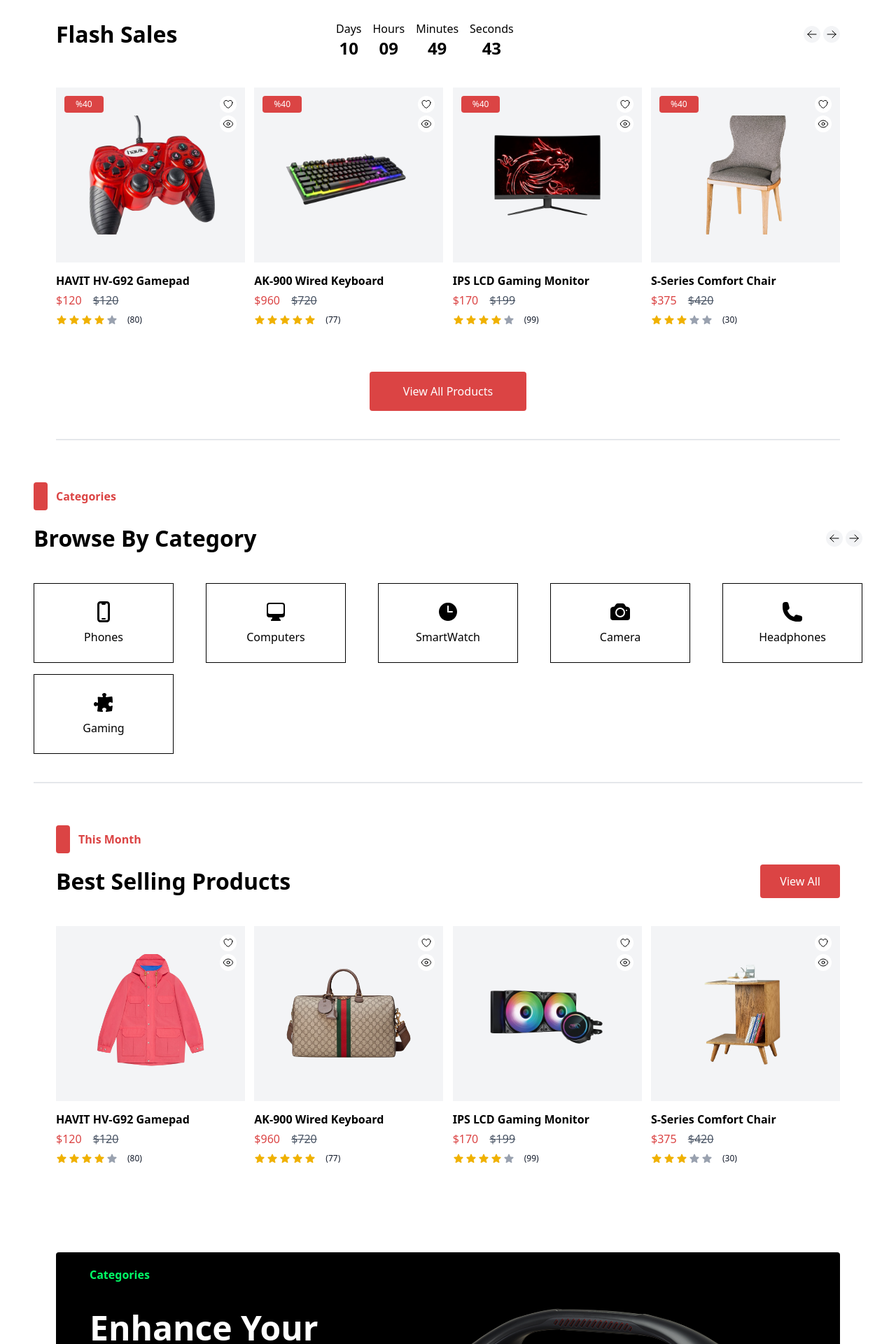
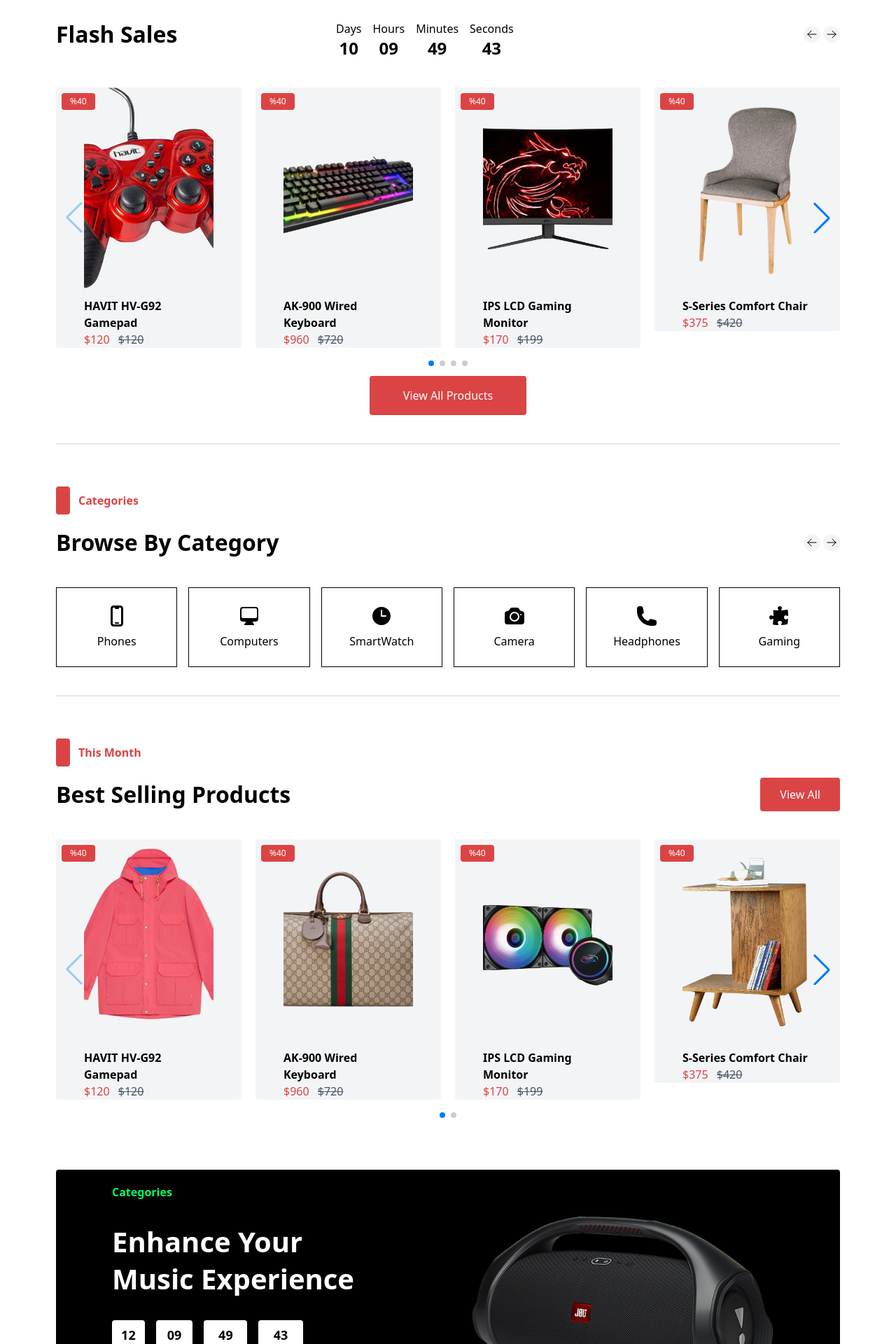
Before and after one commit to SamehDheir/GSG-project-01-react, a React (Vite) app: page / in a window 1280 px wide. Shown: the part 660-2580 px from the top of the page at 70% size. Built offline with nearby package versions, Linux system fonts and the light colour scheme.

Commit message:
update responsive in mobile

```diff
--- a/package.json
+++ b/package.json
@@ -15,6 +15,7 @@
     "react": "^19.1.1",
     "react-countdown": "^2.3.6",
     "react-dom": "^19.1.1",
+    "swiper": "^12.0.2",
     "tailwindcss": "^4.1.13"
   },
   "devDependencies": {
--- a/src/components/Categories.jsx
+++ b/src/components/Categories.jsx
@@ -18,7 +18,7 @@ export default function Categories() {
   ];
 
   return (
-    <div className="px-12 my-15">
+    <div className="px-5 sm:px-20 my-15">
       <div className="flex items-center gap-3 mb-4">
         <span className="inline-block  w-[20px] h-[40px] rounded bg-primary"></span>
         <h5 className="text-primary text-sm font-bold text-[16px]">
@@ -68,7 +68,7 @@ export default function Categories() {
           return (
             <div
               key={idx}
-              className="group flex flex-col items-center border p-6 md:w-50 w-full cursor-pointer
+              className="group flex flex-col flex-1 items-center border p-6 md:w-50 w-full cursor-pointer
 
                          hover:bg-primary hover:text-white transition-colors duration-300"
             >
--- a/src/components/OfferDay.jsx
+++ b/src/components/OfferDay.jsx
@@ -1,3 +1,9 @@
+import { Swiper, SwiperSlide } from "swiper/react";
+import "swiper/css";
+import "swiper/css/navigation";
+import "swiper/css/pagination";
+import { Navigation, Pagination } from "swiper/modules";
+
 import Countdown from "react-countdown";
 import Gamepad from "../assets/products/joystik.png";
 import KeyBoard from "../assets/products/keyboard.png";
@@ -41,22 +47,49 @@ export default function OfferDay() {
       countEvaluation: 30,
       image: Chair,
     },
+    {
+      id: 5,
+      name: "S-Series Comfort Chair ",
+      price: 375,
+      discount: 420,
+      evaluation: 3,
+      countEvaluation: 30,
+      image: Chair,
+    },
+    {
+      id: 6,
+      name: "S-Series Comfort Chair ",
+      price: 375,
+      discount: 420,
+      evaluation: 3,
+      countEvaluation: 30,
+      image: Chair,
+    },
+    {
+      id: 7,
+      name: "S-Series Comfort Chair ",
+      price: 375,
+      discount: 420,
+      evaluation: 3,
+      countEvaluation: 30,
+      image: Chair,
+    },
   ];
 
   const targetDate = new Date("2025-10-16T00:00:00");
 
   return (
-    <div className="px-20 my-15">
+    <div className="px-5 sm:px-20 my-15">
       <div className="flex items-center gap-3 mb-4">
         <span className="inline-block  w-[20px] h-[40px] rounded bg-primary"></span>
         <h5 className="text-primary text-sm font-bold text-[16px]">Today’s</h5>
       </div>
-      <div className="flex justify-between items-baseline">
+      <div className="flex justify-between items-center">
         <div className="flex flex-wrap items-center justify-between md:w-[455px] lg:w-[600px]">
           <h2 className="font-semibold md:text-[32px] text-[28px]">
             Flash Sales
           </h2>
-          <div className="w-50">
+          <div className="w-[60%] sm:w-50">
             <Countdown
               date={targetDate}
               renderer={({ days, hours, minutes, seconds }) => (
@@ -130,99 +163,42 @@ export default function OfferDay() {
           </svg>
         </div>
       </div>
-
-      <div className="flex flex-wrap justify-center sm:justify-between item-center mt-10 text-[16px] text-base/7">
+      <Swiper
+        modules={[Navigation, Pagination]}
+        spaceBetween={20}
+        navigation
+        pagination={{ clickable: true }}
+        breakpoints={{
+          320: { slidesPerView: 1 },
+          640: { slidesPerView: 2 },
+          1024: { slidesPerView: 4 },
+        }}
+      >
         {products.map((product) => (
-          <div key={product.id} className="mb-15">
-            <div className="relative hover:scale-110 transition-transform duration-300 cursor-pointer bg-gray-100 p-10 w-80 h-80 md:w-[270px] md:h-[250px] mb-3">
+          <SwiperSlide key={product.id}>
+            <div className="relative my-10 bg-gray-100 px-4 sm:px-10 rounded overflow-hidden group">
               <img
                 src={product.image}
                 alt={product.name}
-                className="w-full h-full object-cover rounded"
+                className="w-full h-40 sm:h-56 md:h-60 lg:h-72 object-cover rounded mb-3 transition-transform duration-500 ease-in-out group-hover:scale-110"
               />
-              <span className="bg-primary text-white text-xs px-4 py-1 rounded absolute top-3 left-3">
+
+              <span className="bg-primary text-white text-xs px-3 py-1 rounded absolute top-2 left-2">
                 %40
               </span>
-              <svg
-                xmlns="http://www.w3.org/2000/svg"
-                fill="none"
-                viewBox="0 0 24 24"
-                strokeWidth={1.5}
-                stroke="currentColor"
-                className="size-6 bg-white rounded-full hover:bg-primary hover:text-white duration-300 cursor-pointer p-1 absolute top-3 right-3"
-              >
-                <path
-                  strokeLinecap="round"
-                  strokeLinejoin="round"
-                  d="M21 8.25c0-2.485-2.099-4.5-4.688-4.5-1.935 0-3.597 1.126-4.312 2.733-.715-1.607-2.377-2.733-4.313-2.733C5.1 3.75 3 5.765 3 8.25c0 7.22 9 12 9 12s9-4.78 9-12Z"
-                />
-              </svg>
-              <svg
-                xmlns="http://www.w3.org/2000/svg"
-                fill="none"
-                viewBox="0 0 24 24"
-                strokeWidth={1.5}
-                stroke="currentColor"
-                className="size-6 bg-white rounded-full  hover:bg-primary hover:text-white duration-300 cursor-pointer p-1 absolute top-10 right-3"
-              >
-                <path
-                  strokeLinecap="round"
-                  strokeLinejoin="round"
-                  d="M2.036 12.322a1.012 1.012 0 0 1 0-.639C3.423 7.51 7.36 4.5 12 4.5c4.638 0 8.573 3.007 9.963 7.178.07.207.07.431 0 .639C20.577 16.49 16.64 19.5 12 19.5c-4.638 0-8.573-3.007-9.963-7.178Z"
-                />
-                <path
-                  strokeLinecap="round"
-                  strokeLinejoin="round"
-                  d="M15 12a3 3 0 1 1-6 0 3 3 0 0 1 6 0Z"
-                />
-              </svg>
-            </div>
+
               <h2 className="font-bold">{product.name}</h2>
               <h5 className="text-primary">
                 ${product.price}{" "}
-              <span className="line-through text-gray-600 ml-3">
+                <span className="line-through text-gray-600 ml-2">
                   ${product.discount}
                 </span>
               </h5>
-            <div className="flex gap-0.5 items-center">
-              {Array.from({ length: 5 }, (_, i) =>
-                i < product.evaluation ? (
-                  <svg
-                    key={i}
-                    xmlns="http://www.w3.org/2000/svg"
-                    viewBox="0 0 24 24"
-                    fill="currentColor"
-                    className="size-4 text-yellow-500"
-                  >
-                    <path
-                      fillRule="evenodd"
-                      d="M10.788 3.21c.448-1.077 1.976-1.077 2.424 0l2.082 5.006 5.404.434c1.164.093 1.636 1.545.749 2.305l-4.117 3.527 1.257 5.273c.271 1.136-.964 2.033-1.96 1.425L12 18.354 7.373 21.18c-.996.608-2.231-.29-1.96-1.425l1.257-5.273-4.117-3.527c-.887-.76-.415-2.212.749-2.305l5.404-.434 2.082-5.005Z"
-                      clipRule="evenodd"
-                    />
-                  </svg>
-                ) : (
-                  <svg
-                    key={i}
-                    xmlns="http://www.w3.org/2000/svg"
-                    viewBox="0 0 24 24"
-                    fill="currentColor"
-                    className="size-4 text-gray-400"
-                  >
-                    <path
-                      fillRule="evenodd"
-                      d="M10.788 3.21c.448-1.077 1.976-1.077 2.424 0l2.082 5.006 5.404.434c1.164.093 1.636 1.545.749 2.305l-4.117 3.527 1.257 5.273c.271 1.136-.964 2.033-1.96 1.425L12 18.354 7.373 21.18c-.996.608-2.231-.29-1.96-1.425l1.257-5.273-4.117-3.527c-.887-.76-.415-2.212.749-2.305l5.404-.434 2.082-5.005Z"
-                      clipRule="evenodd"
-                    />
-                  </svg>
-                )
-              )}
-              <span className="text-[12px] text-gray-900 ml-3">
-                ({product.countEvaluation})
-              </span>
             </div>
-          </div>
+          </SwiperSlide>
         ))}
-      </div>
+      </Swiper>
+
       <div className="text-center">
         <button className="text-center bg-primary  hover:bg-[#DB3333] cursor-pointer transition-colors duration-300 text-white py-[16px] px-[48px] rounded">
           View All Products
--- a/src/components/OfferMonth.jsx
+++ b/src/components/OfferMonth.jsx
@@ -1,3 +1,9 @@
+import { Swiper, SwiperSlide } from "swiper/react";
+import "swiper/css";
+import "swiper/css/navigation";
+import "swiper/css/pagination";
+import { Navigation, Pagination } from "swiper/modules";
+
 import T_Shirt from "../assets/products/t-shirt.png";
 import Bag from "../assets/products/bag.png";
 import CPU from "../assets/products/cpu.png";
@@ -41,9 +47,18 @@ export default function OfferMonth() {
       countEvaluation: 30,
       image: BookSelf,
     },
+    {
+      id: 5,
+      name: "S-Series Comfort Chair ",
+      price: 375,
+      discount: 420,
+      evaluation: 3,
+      countEvaluation: 30,
+      image: BookSelf,
+    },
   ];
   return (
-    <div className="px-20 my-15">
+    <div className="px-5 sm:px-20 my-15">
       <div className="flex items-center gap-3 mb-4">
         <span className="inline-block  w-[20px] h-[40px] rounded bg-primary"></span>
         <h5 className="text-primary text-sm font-bold text-[16px]">
@@ -51,7 +66,7 @@ export default function OfferMonth() {
         </h5>
       </div>
       <div className="flex justify-between items-center">
-        <h2 className="font-semibold md:text-[32px] text-[19px]">
+        <h2 className="font-semibold text-[24px] md:text-[32px] ">
           Best Selling Products
         </h2>
         <button className="bg-primary text-white hover:bg-[#DB3333] cursor-pointer transition-colors duration-300 text-[13px] sm:text-[16px] px-4 sm:px-7 py-2 sm:py-3 rounded ">
@@ -59,95 +74,45 @@ export default function OfferMonth() {
         </button>
       </div>
 
-      <div className="flex flex-wrap justify-center sm:justify-between item-center my-10 text-[16px] text-base/7">
+      <Swiper
+        modules={[Navigation, Pagination]}
+        spaceBetween={20}
+        navigation
+        pagination={{ clickable: true }}
+        breakpoints={{
+          320: { slidesPerView: 1 },
+          640: { slidesPerView: 2 },
+          1024: { slidesPerView: 4 },
+        }}
+      >
         {products.map((product) => (
-          <div key={product.id} className="mb-15">
-            <div className="relative hover:scale-110 transition-transform duration-300 cursor-pointer bg-gray-100 p-10 w-80 h-80 md:w-[270px] md:h-[250px] mb-3">
+          <SwiperSlide key={product.id}>
+            {/* Container ثابت الحجم مع overflow-hidden */}
+            <div className="relative my-10 bg-gray-100 px-4 sm:px-10 rounded overflow-hidden group">
+              {/* الصورة تكبر عند hover */}
               <img
                 src={product.image}
                 alt={product.name}
-                className="w-full h-full object-cover rounded"
+                className="w-full h-40 sm:h-56 md:h-60 lg:h-72 object-cover rounded mb-3 transition-transform duration-500 ease-in-out group-hover:scale-110"
               />
-              <svg
-                xmlns="http://www.w3.org/2000/svg"
-                fill="none"
-                viewBox="0 0 24 24"
-                strokeWidth={1.5}
-                stroke="currentColor"
-                className="size-6 bg-white rounded-full hover:bg-primary hover:text-white duration-300 cursor-pointer p-1 absolute top-3 right-3"
-              >
-                <path
-                  strokeLinecap="round"
-                  strokeLinejoin="round"
-                  d="M21 8.25c0-2.485-2.099-4.5-4.688-4.5-1.935 0-3.597 1.126-4.312 2.733-.715-1.607-2.377-2.733-4.313-2.733C5.1 3.75 3 5.765 3 8.25c0 7.22 9 12 9 12s9-4.78 9-12Z"
-                />
-              </svg>
-              <svg
-                xmlns="http://www.w3.org/2000/svg"
-                fill="none"
-                viewBox="0 0 24 24"
-                strokeWidth={1.5}
-                stroke="currentColor"
-                className="size-6 bg-white rounded-full  hover:bg-primary duration-300 cursor-pointer hover:text-white p-1 absolute top-10 right-3"
-              >
-                <path
-                  strokeLinecap="round"
-                  strokeLinejoin="round"
-                  d="M2.036 12.322a1.012 1.012 0 0 1 0-.639C3.423 7.51 7.36 4.5 12 4.5c4.638 0 8.573 3.007 9.963 7.178.07.207.07.431 0 .639C20.577 16.49 16.64 19.5 12 19.5c-4.638 0-8.573-3.007-9.963-7.178Z"
-                />
-                <path
-                  strokeLinecap="round"
-                  strokeLinejoin="round"
-                  d="M15 12a3 3 0 1 1-6 0 3 3 0 0 1 6 0Z"
-                />
-              </svg>
-            </div>
+
+              {/* عرض الخصم */}
+              <span className="bg-primary text-white text-xs px-3 py-1 rounded absolute top-2 left-2">
+                %40
+              </span>
+
+              {/* اسم المنتج والسعر */}
               <h2 className="font-bold">{product.name}</h2>
               <h5 className="text-primary">
                 ${product.price}{" "}
-              <span className="line-through text-gray-600 ml-3">
+                <span className="line-through text-gray-600 ml-2">
                   ${product.discount}
                 </span>
               </h5>
-            <div className="flex gap-0.5 items-center">
-              {Array.from({ length: 5 }, (_, i) =>
-                i < product.evaluation ? (
-                  <svg
-                    key={i}
-                    xmlns="http://www.w3.org/2000/svg"
-                    viewBox="0 0 24 24"
-                    fill="currentColor"
-                    className="size-4 text-yellow-500"
-                  >
-                    <path
-                      fillRule="evenodd"
-                      d="M10.788 3.21c.448-1.077 1.976-1.077 2.424 0l2.082 5.006 5.404.434c1.164.093 1.636 1.545.749 2.305l-4.117 3.527 1.257 5.273c.271 1.136-.964 2.033-1.96 1.425L12 18.354 7.373 21.18c-.996.608-2.231-.29-1.96-1.425l1.257-5.273-4.117-3.527c-.887-.76-.415-2.212.749-2.305l5.404-.434 2.082-5.005Z"
-                      clipRule="evenodd"
-                    />
-                  </svg>
-                ) : (
-                  <svg
-                    key={i}
-                    xmlns="http://www.w3.org/2000/svg"
-                    viewBox="0 0 24 24"
-                    fill="currentColor"
-                    className="size-4 text-gray-400"
-                  >
-                    <path
-                      fillRule="evenodd"
-                      d="M10.788 3.21c.448-1.077 1.976-1.077 2.424 0l2.082 5.006 5.404.434c1.164.093 1.636 1.545.749 2.305l-4.117 3.527 1.257 5.273c.271 1.136-.964 2.033-1.96 1.425L12 18.354 7.373 21.18c-.996.608-2.231-.29-1.96-1.425l1.257-5.273-4.117-3.527c-.887-.76-.415-2.212.749-2.305l5.404-.434 2.082-5.005Z"
-                      clipRule="evenodd"
-                    />
-                  </svg>
-                )
-              )}
-              <span className="text-[12px] text-gray-900 ml-3">
-                ({product.countEvaluation})
-              </span>
             </div>
-          </div>
+          </SwiperSlide>
         ))}
-      </div>
+      </Swiper>
     </div>
   );
 }
--- a/src/components/OneSpicalOffer.jsx
+++ b/src/components/OneSpicalOffer.jsx
@@ -4,10 +4,10 @@ export default function OneSpicalOffer() {
   const targetDate = new Date("2025-10-18T00:00:00");
 
   return (
-    <div className="flex justify-around gap-0 sm:gap-10 flex-wrap-reverse items-center bg-black text-white pb-7 mx-5 sm:p-5 lg:mx-20 rounded">
-      <div className=" space-y-8">
+    <div className="flex justify-around gap-0 sm:gap-10 flex-wrap-reverse items-center bg-black text-white pb-7 mx-5 p-5 sm:px-20 lg:mx-20 rounded">
+      <div className=" flex-1 space-y-8">
         <h4 className="text-secondary font-bold">Categories</h4>
-        <h2 className="font-bold text-2xl lg:text-[48px] w-90">
+        <h2 className="font-bold text-lg sm:text-2xl lg:text-[40px] w-90">
           Enhance Your Music Experience
         </h2>
         <div className="w-50">
@@ -43,7 +43,7 @@ export default function OneSpicalOffer() {
           Buy Now
         </button>
       </div>
-      <div className="hover:scale-110 transition-transform duration-300 cursor-pointer">
+      <div className="flex-1 hover:scale-110 transition-transform duration-300 cursor-pointer">
         <img
           src={BomBox}
           alt="Bom Box"
--- a/src/components/SliderImage.jsx
+++ b/src/components/SliderImage.jsx
@@ -49,11 +49,11 @@ export default function SliderImage() {
   }, [products.length]);
 
   return (
-    <div className="relative w-full h-[350px] overflow-hidden rounded-2xl bg-black text-white">
+    <div className="relative w-full h-[200px] sm:h-[350px] overflow-hidden rounded-2xl bg-black  text-white">
       {products.map((product, idx) => (
         <div
           key={product.id}
-          className={`absolute inset-0 flex items-center justify-evenly px-10 transition-opacity duration-1000 ease-in-out ${
+          className={`absolute inset-0 flex items-center justify-evenly px-4 sm:px-10 transition-opacity duration-1000 ease-in-out ${
             activeIndex === idx ? "opacity-100" : "opacity-0"
           }`}
         >
@@ -80,7 +80,7 @@ export default function SliderImage() {
           <button
             key={idx}
             onClick={() => setActiveIndex(idx)}
-            className={`w-3 h-3 rounded-full transition-all duration-300 ${
+            className={`w-2 sm:w-3 h-2 sm:h-3 rounded-full transition-all duration-300 ${
               activeIndex === idx
                 ? "bg-primary border-2 border-white scale-110"
                 : "bg-gray-500"
```
Also changed, not shown: src/components/CardProduct.jsx (+28 -30 lines), src/components/Featured.jsx (+37 -29 lines), src/components/Footer.jsx (+45 -37 lines), 1 other file (tests, documents, lock files or other folders). Lines whose indentation alone changed are shown as unchanged.
